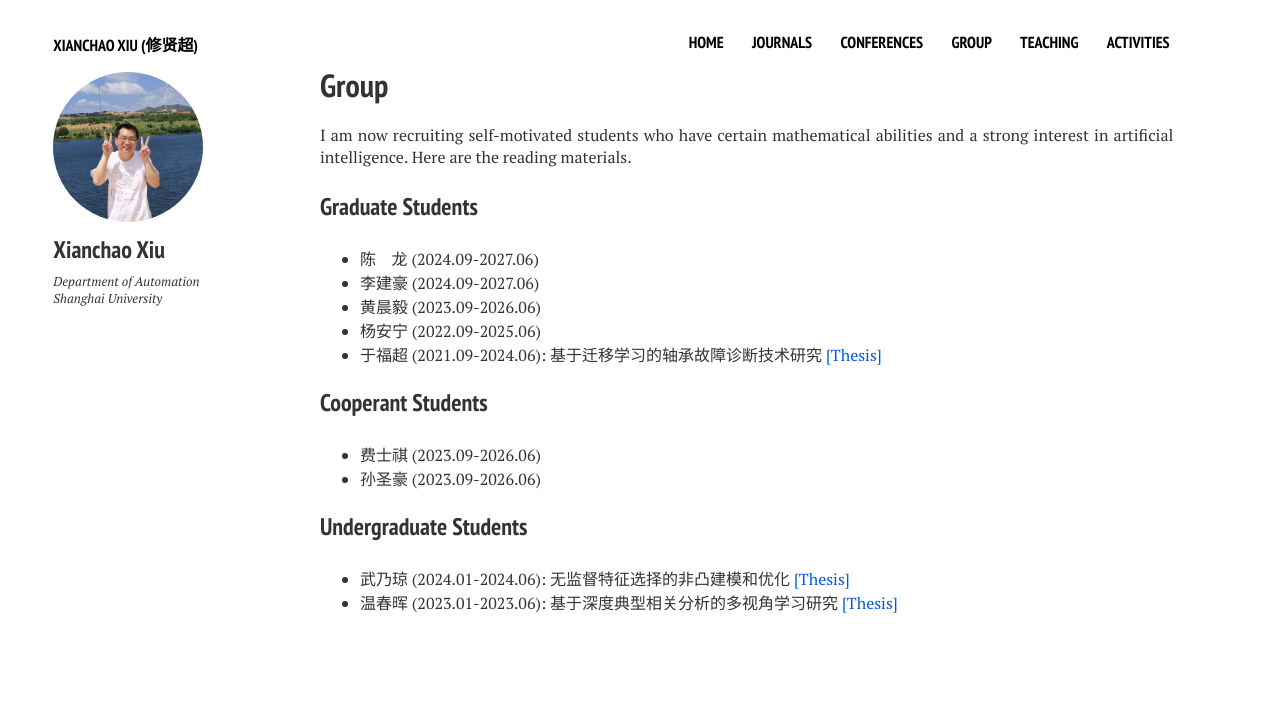
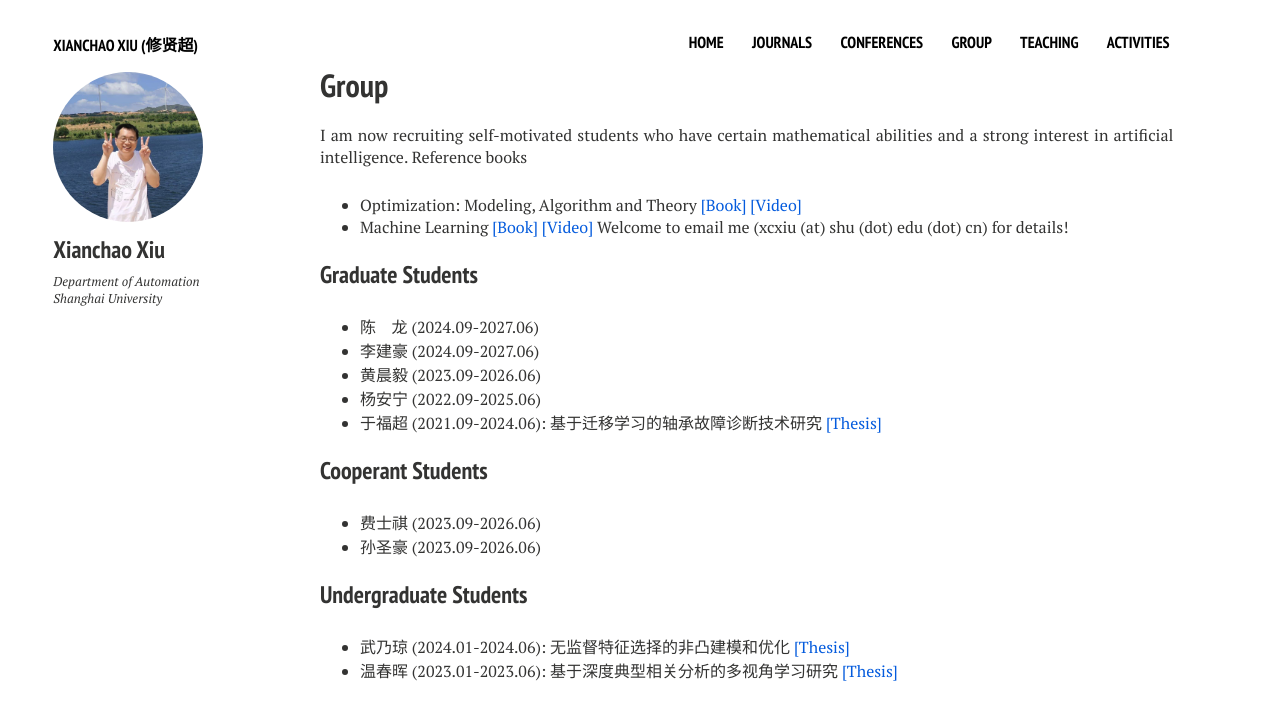
Before and after one commit to xianchaoxiu/xianchaoxiu.github.io, a Jekyll site: the page built from group/index.md, in a window 1280 px wide. Shown: the top 720 px of the page. Built offline with Jekyll 4.4.1, drawn with Linux system fonts in a browser that asks for light colours; nearby versions of some CDN libraries.

Commit message:
Update index.md

```diff
--- a/group/index.md
+++ b/group/index.md
@@ -7,7 +7,11 @@ comments: false
 share: false
 ---
 
- I am now recruiting self-motivated students who have certain mathematical abilities and a strong interest in artificial intelligence. Here are the reading materials.
+I am now recruiting self-motivated students who have certain mathematical abilities and a strong interest in artificial intelligence. Reference books
+* Optimization: Modeling, Algorithm and Theory <a href="http://faculty.bicmr.pku.edu.cn/~wenzw/optbook.html" class="textlink" target="_blank">[Book]</a>   <a href="https://www.bilibili.com/video/BV1Kc411i7kJ/" class="textlink" target="_blank">[Video]</a>
+* Machine Learning <a href="https://cs.nju.edu.cn/zhouzh/zhouzh.files/publication/MLbook2016.htm" class="textlink" target="_blank">[Book]</a> <a href="https://www.bilibili.com/video/BV1gG411f7zX/" class="textlink" target="_blank">[Video]</a>
+Welcome to email me (xcxiu (at) shu (dot) edu (dot) cn) for details!
+
 
 ### Graduate Students
 * 陈 &nbsp; &nbsp;龙 (2024.09-2027.06)  <br>
```
